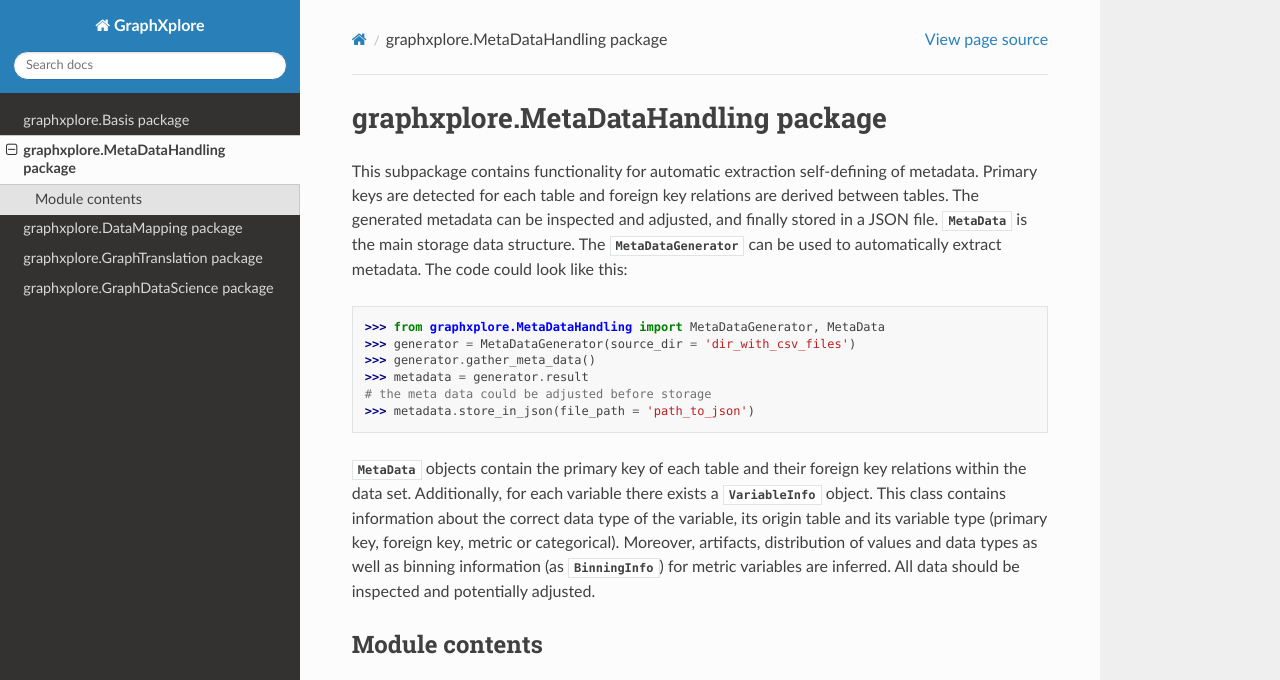
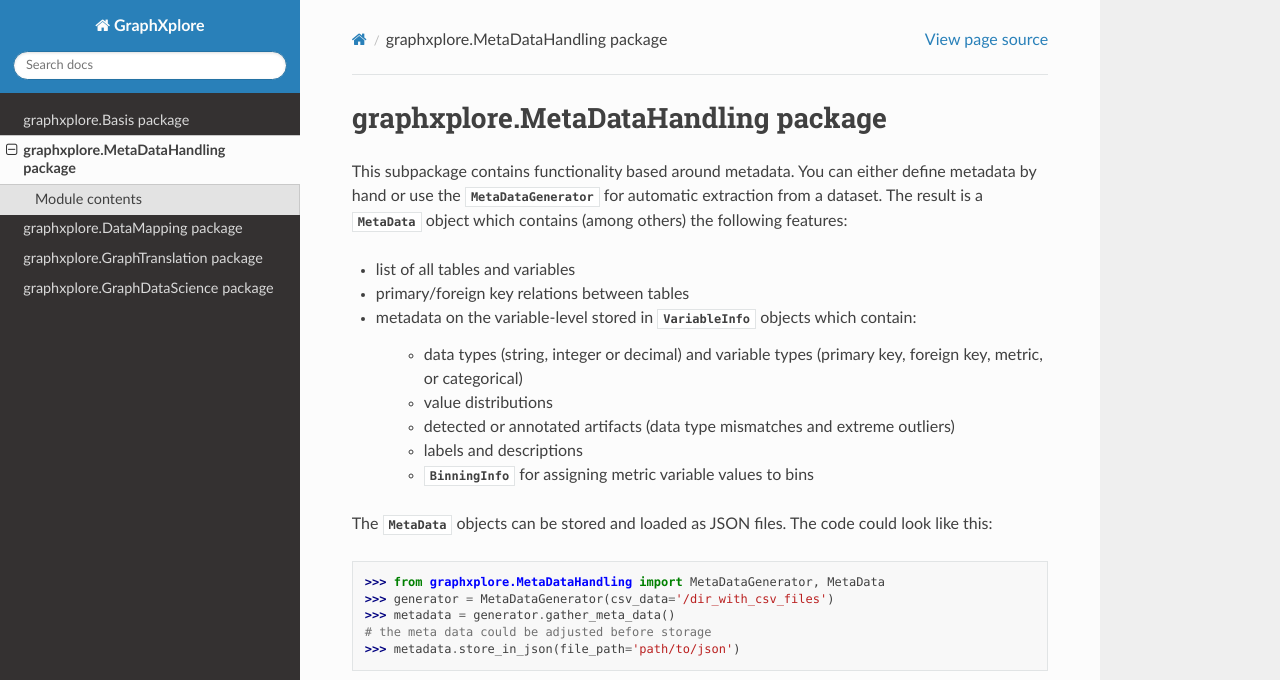
Before and after one commit to UKEIAM/graphxplore, a Sphinx documentation site: the page built from docs/source/graphxplore.MetaDataHandling.rst, in a window 1280 px wide and 1040 px high, cut to the strip 0-680 px from the top of the window. Built offline with Sphinx 7.4.7 and the Read the Docs theme 2.0.0, drawn with Linux system fonts in a browser that asks for light colours.

Commit message:
MetaData documentation
- made main RST file more verbose
- adjusted code
- fixed indents and parameter highlighting in docstrings

```diff
--- a/docs/source/graphxplore.MetaDataHandling.rst
+++ b/docs/source/graphxplore.MetaDataHandling.rst
@@ -3,28 +3,31 @@
 graphxplore.MetaDataHandling package
 ====================================
 
-This subpackage contains functionality for automatic extraction self-defining of metadata. Primary keys are detected
-for each table and foreign key relations are derived between tables. The generated metadata can be inspected and
-adjusted, and finally stored in a JSON file. :class:`~graphxplore.MetaDataHandling.MetaData` is the main storage data
-structure. The :class:`~graphxplore.MetaDataHandling.MetaDataGenerator` can be used to automatically extract metadata.
-The code could look like this:
+This subpackage contains functionality based around metadata. You can either define metadata by hand or use the
+:class:`~graphxplore.MetaDataHandling.MetaDataGenerator` for automatic extraction from a dataset. The result is a
+:class:`~graphxplore.MetaDataHandling.MetaData` object which contains (among others) the following features:
+
+* list of all tables and variables
+* primary/foreign key relations between tables
+* metadata on the variable-level stored in :class:`~graphxplore.MetaDataHandling.VariableInfo` objects which
+  contain:
+
+    * data types (string, integer or decimal) and variable types (primary key, foreign key, metric, or categorical)
+    * value distributions
+    * detected or annotated artifacts (data type mismatches and extreme outliers)
+    * labels and descriptions
+    * :class:`~graphxplore.MetaDataHandling.BinningInfo` for assigning metric variable values to bins
+
+The :class:`~graphxplore.MetaDataHandling.MetaData` objects can be stored and loaded as JSON files. The code could
+look like this:
 
 ::
 
     >>> from graphxplore.MetaDataHandling import MetaDataGenerator, MetaData
-    >>> generator = MetaDataGenerator(source_dir = 'dir_with_csv_files')
-    >>> generator.gather_meta_data()
-    >>> metadata = generator.result
+    >>> generator = MetaDataGenerator(csv_data='/dir_with_csv_files')
+    >>> metadata = generator.gather_meta_data()
     # the meta data could be adjusted before storage
-    >>> metadata.store_in_json(file_path = 'path_to_json')
-
-:class:`~graphxplore.MetaDataHandling.MetaData` objects contain the primary key of each table and their foreign key
-relations within the data set. Additionally, for each variable there exists a
-:class:`~graphxplore.MetaDataHandling.VariableInfo` object. This class contains information about the correct data type
-of the variable, its origin table and its variable type (primary key, foreign key, metric or categorical). Moreover,
-artifacts, distribution of values and data types as well as binning information
-(as :class:`~graphxplore.MetaDataHandling.BinningInfo`) for metric variables are inferred. All data should be inspected
-and potentially adjusted.
+    >>> metadata.store_in_json(file_path='path/to/json')
 
 Module contents
 ---------------
```
Also changed, not shown: 3 other files.
